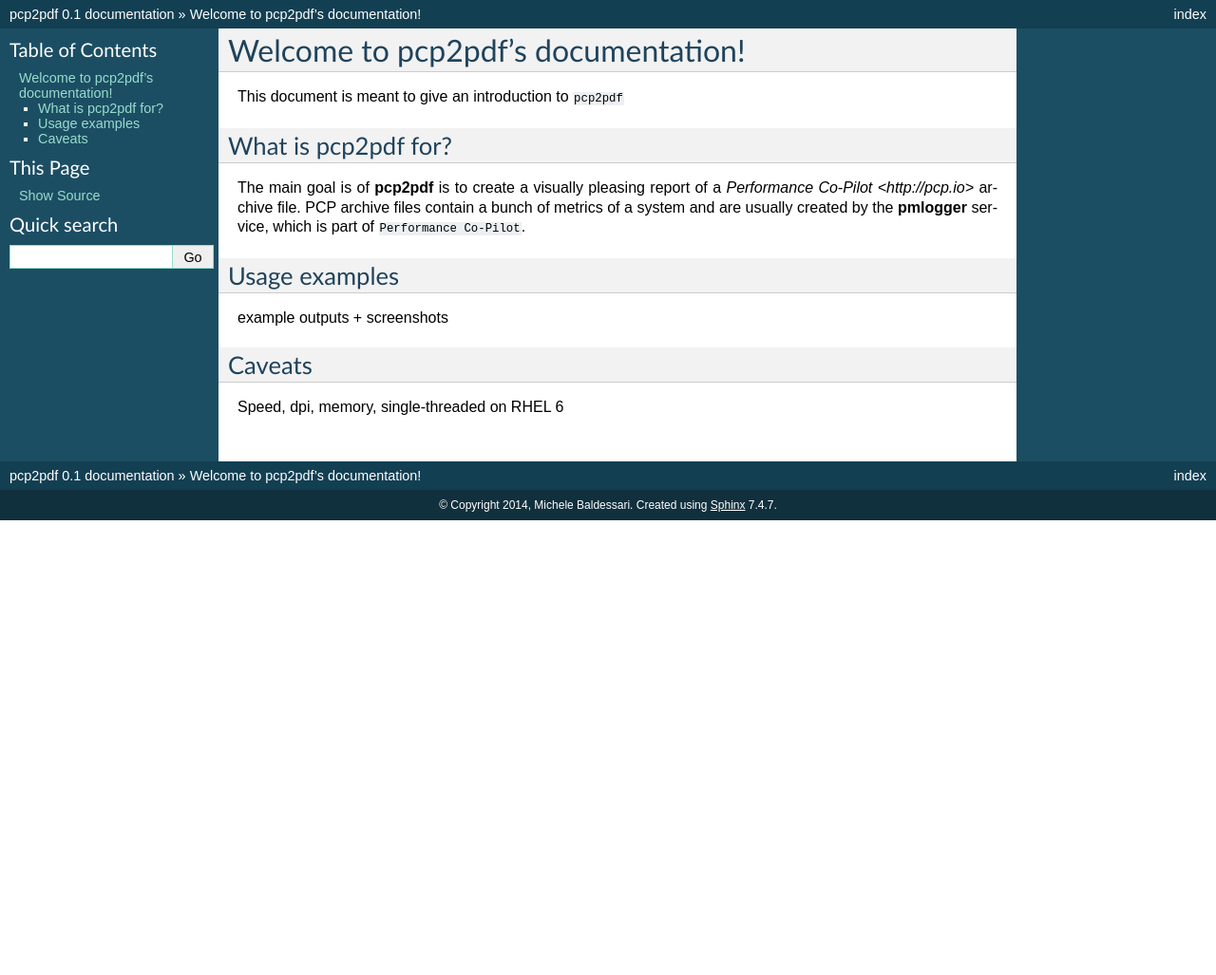
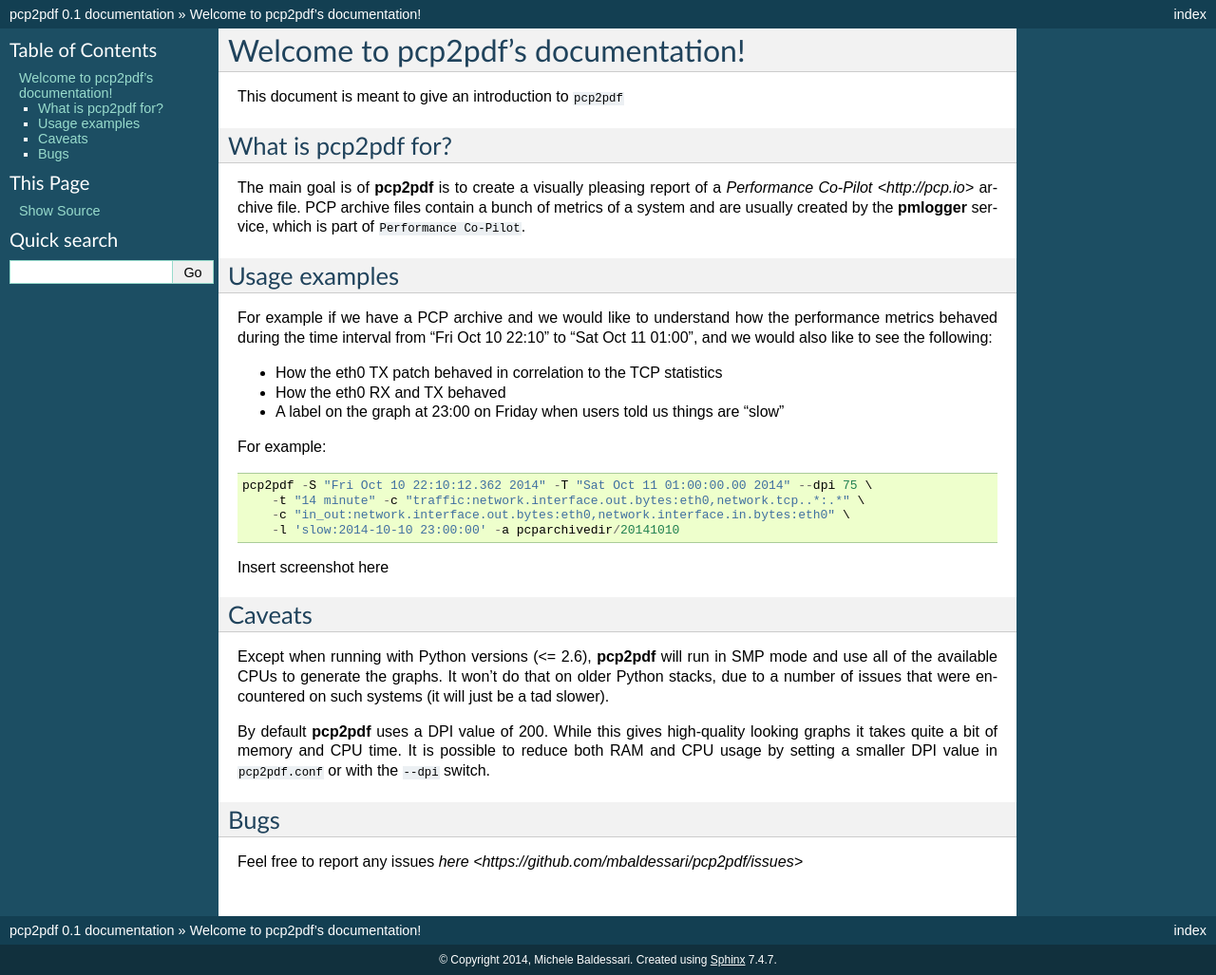
Before and after one commit to performancecopilot/pcp2pdf, a Sphinx documentation site: the page built from docs/index.rst, in a window 1280 px wide. Shown: the whole page at 95% size. Built offline with Sphinx 7.4.7, drawn with Linux system fonts in a browser that asks for light colours; before the commit the page ends 900 px from its top, so only the background shows below that.

Commit message:
Expand documentation

```diff
--- a/docs/index.rst
+++ b/docs/index.rst
@@ -11,13 +11,41 @@
 contain a bunch of metrics of a system and are usually created by the
 :program:`pmlogger` service, which is part of ``Performance Co-Pilot``.
 
+
 Usage examples
 --------------
 
-example outputs + screenshots
+For example if we have a PCP archive and we would like to understand how the
+performance metrics behaved during the time interval from "Fri Oct 10 22:10"
+to "Sat Oct 11 01:00", and we would also like to see the following:
 
+* How the eth0 TX patch behaved in correlation to the TCP statistics
+* How the eth0 RX and TX behaved
+* A label on the graph at 23:00 on Friday when users told us things are "slow"
+
+For example::
+
+    pcp2pdf -S "Fri Oct 10 22:10:12.362 2014" -T "Sat Oct 11 01:00:00.00 2014" --dpi 75 \
+        -t "14 minute" -c "traffic:network.interface.out.bytes:eth0,network.tcp..*:.*" \
+        -c "in_out:network.interface.out.bytes:eth0,network.interface.in.bytes:eth0" \
+        -l 'slow:2014-10-10 23:00:00' -a pcparchivedir/20141010
+
+Insert screenshot here
 
 Caveats
 -------
 
-Speed, dpi, memory, single-threaded on RHEL 6
+Except when running with Python versions (<= 2.6), :program:`pcp2pdf` will run
+in SMP mode and use all of the available CPUs to generate the graphs. It won't
+do that on older Python stacks, due to a number of issues that were encountered
+on such systems (it will just be a tad slower).
+
+By default :program:`pcp2pdf` uses a DPI value of 200. While this gives high-quality
+looking graphs it takes quite a bit of memory and CPU time. It is possible to reduce
+both RAM and CPU usage by setting a smaller DPI value in ``pcp2pdf.conf`` or with the
+``--dpi`` switch.
+
+Bugs
+----
+
+Feel free to report any issues `here <https://github.com/mbaldessari/pcp2pdf/issues>`
```
